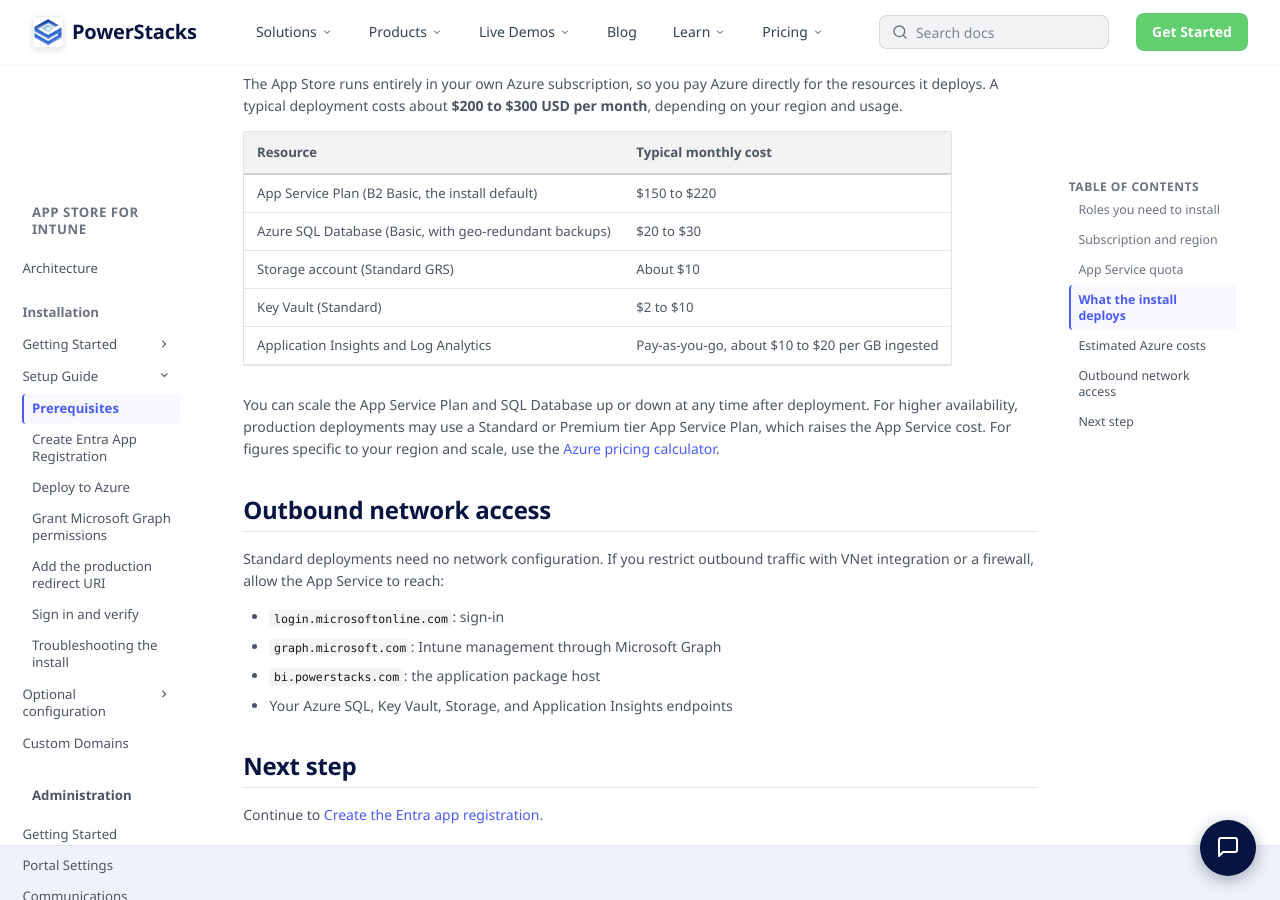
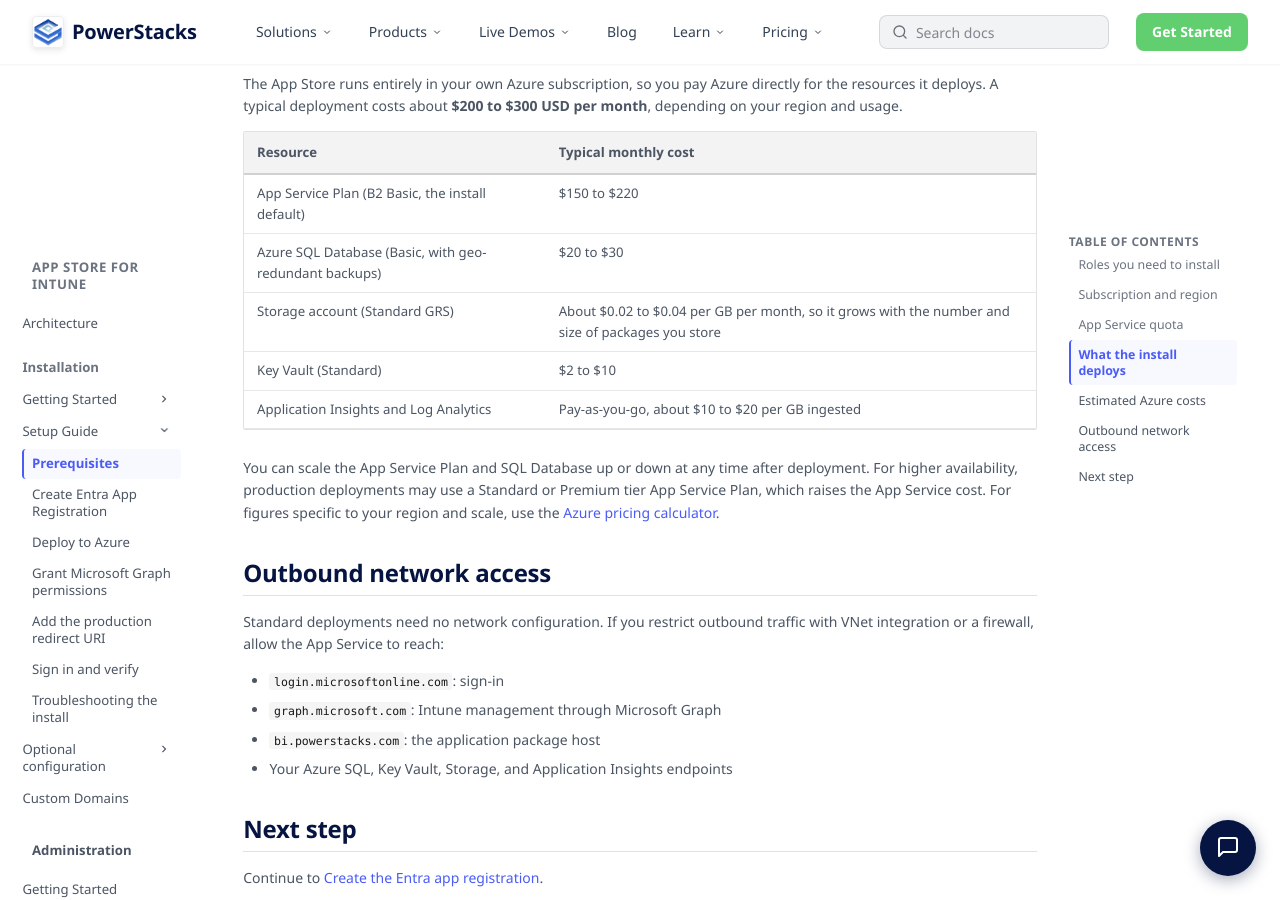
Before and after one commit to powerstacks-corp/powerstacks-docs, an MkDocs documentation site: the page built from docs/app-store-for-intune/installation/setup-guide/prerequisites.md, in a window 1280 px wide and 900 px high, scrolled down 1205 px. Built offline with MkDocs 1.6.1 and Material for MkDocs 9.7.7, drawn with Linux system fonts in a browser that asks for light colours; some of the changed text lies outside the part shown.

Commit message:
App Store cost: show storage as per-GB so it reads as scaling with package volume

```diff
--- a/docs/app-store-for-intune/installation/setup-guide/prerequisites.md
+++ b/docs/app-store-for-intune/installation/setup-guide/prerequisites.md
@@ -43,7 +43,7 @@
 |---|---|
 | App Service Plan (B2 Basic, the install default) | $150 to $220 |
 | Azure SQL Database (Basic, with geo-redundant backups) | $20 to $30 |
-| Storage account (Standard GRS) | About $10 |
+| Storage account (Standard GRS) | About $0.02 to $0.04 per GB per month, so it grows with the number and size of packages you store |
 | Key Vault (Standard) | $2 to $10 |
 | Application Insights and Log Analytics | Pay-as-you-go, about $10 to $20 per GB ingested |
 
```
